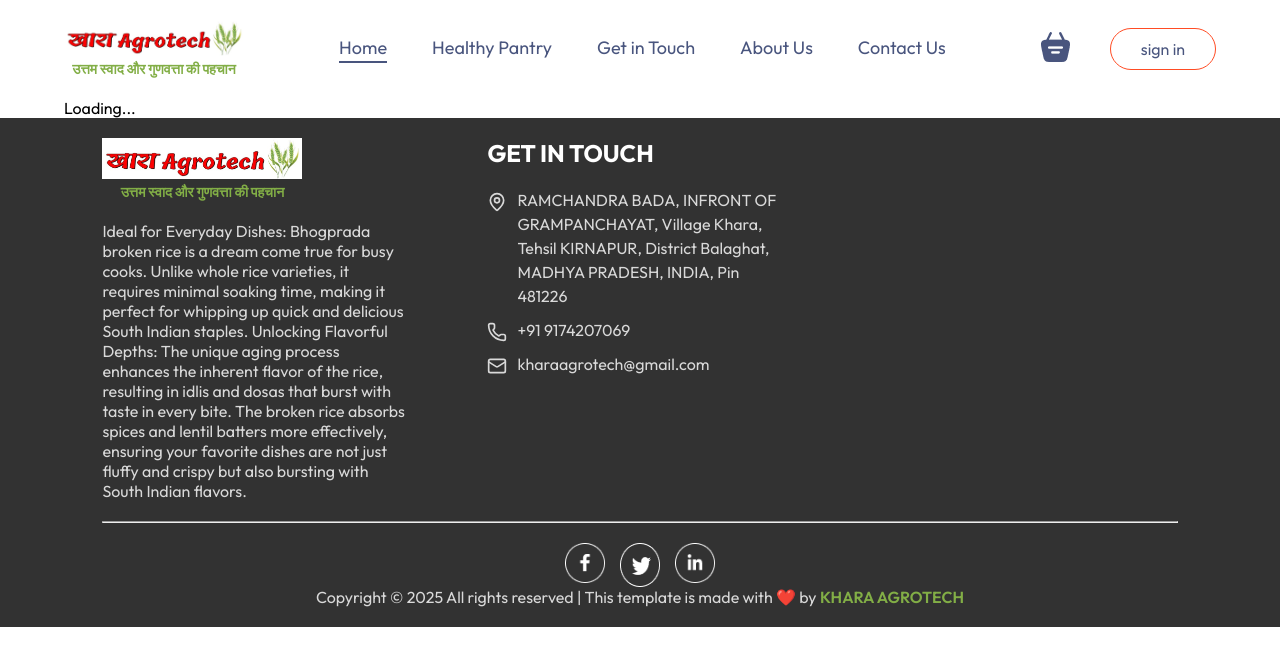
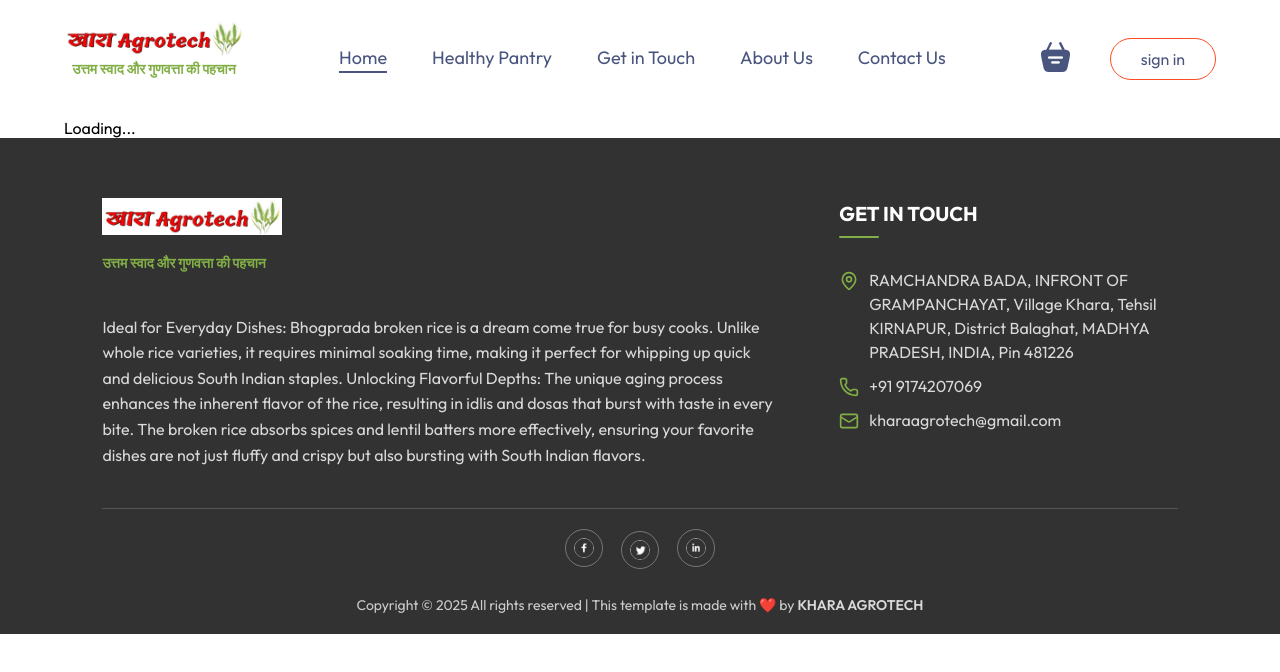
Before and after one commit to AnorgTechnlogies/KHARA_AGRO_FRONTEND, a React (Vite) app: page /product/1 in a window 1280 px wide. Shown: the top 672 px of the page. Built offline with nearby package versions, Linux system fonts and the light colour scheme; no server answers.

Commit message:
edit the footer css

```diff
--- a/src/components/Footer/Footer.css
+++ b/src/components/Footer/Footer.css
@@ -4,104 +4,170 @@
   display: flex;
   flex-direction: column;
   align-items: center;
-    /* gap: 2px; */
-    padding: 20px 8vw;
-    /* padding-top: 80px; */
+  padding: 60px 8vw 20px;
+  font-family: "Poppins", sans-serif;
 }
 
+/* ----- Top Section Layout ----- */
+.footer-content {
+  width: 100%;
+  display: grid;
+  grid-template-columns: 2fr 1fr;
+  gap: 60px;
+}
+
+.footer-content-left,
+.footer-content-right {
+  display: flex;
+  flex-direction: column;
+  gap: 20px;
+  line-height: 1.6;
+}
+
+/* ----- Logo Section ----- */
 .FooterLogoDiv {
   display: flex;
   flex-direction: column;
-    align-items: center;
-    justify-content: center;
-    text-align: center;
+  align-items: flex-start;
+  text-align: left;
 }
 
 .Footerlogo {
-    width: 200px;
+  width: 180px;
+  margin-bottom: 10px;
 }
 
-  .footer-content {
-    width: 100%;
-    display: grid;
-    grid-template-columns: 1fr 1fr 1fr;
-    gap: 80px;
+.navbar-p {
+  font-size: 14px;
+  color: #a6e18d;
+  margin-bottom: 20px;
 }
 
-  .footer-content-left,
-  .footer-content-center,
-  .footer-content-right {
-    display: flex;
-    flex-direction: column;
-    align-items: start;
-    gap: 20px;
+/* ----- Titles ----- */
+.footer-content h2 {
+  color: #fff;
+  font-size: 20px;
+  font-weight: 700;
+  margin-bottom: 10px;
+  position: relative;
 }
 
-  .footer-content-left ul li,
-  .footer-content-center ul li,
-  .footer-content-right ul li {
-    margin-bottom: 10px;
-    list-style: none;
+/* Optional underline effect */
+.footer-content h2::after {
+  content: "";
+  display: block;
+  width: 40px;
+  height: 2px;
+  background: #82ae46;
+  margin-top: 6px;
+  border-radius: 2px;
 }
 
-  /* Updated styles for contact info alignment */
+/* ----- Contact Section ----- */
+.footer-content-right ul {
+  padding: 0;
+}
+
 .footer-content-right ul li {
   display: flex;
   align-items: flex-start;
   gap: 10px;
+  margin-bottom: 10px;
+  list-style: none;
   line-height: 1.5;
 }
 
 .footer-content-right ul li svg {
   min-width: 20px;
-    margin-top: 4px;
+  color: #82ae46;
+  margin-top: 3px;
 }
 
-  .footer-content-left h2,
-  .footer-content-center h2,
-  .footer-content-right h2 {
-    color: white;
+/* ----- Links and Text ----- */
+.footer a {
+  color: #d9d9d9;
+  text-decoration: none;
+  transition: color 0.3s ease;
+}
+
+.footer a:hover {
+  color: #82ae46;
+}
+
+/* ----- Divider Line ----- */
+.footer hr {
+  width: 100%;
+  height: 1px;
+  background: #555;
+  border: none;
+  margin: 40px 0 20px;
+}
+
+/* ----- Social Icons ----- */
+.footer-social-icons {
+  display: flex;
+  justify-content: center;
+  align-items: center;
+  gap: 18px;
+  margin-bottom: 15px;
 }
 
 .footer-social-icons img {
-    width: 40px;
+  width: 38px;
+  height: 38px;
+  border-radius: 50%;
+  padding: 8px;
+  background: transparent;
+  border: 1px solid #777;
+  transition: all 0.3s ease;
+}
+
+.footer-social-icons img:hover {
+  border-color: #82ae46;
+  transform: scale(1.1);
+}
+
+/* ----- Copyright ----- */
+.footer-copyright {
+  text-align: center;
+  font-size: 14px;
+  color: #ccc;
+  margin-top: 10px;
+}
+
+.CopyRightKharaAgroTech {
+  color: #82ae46;
+  font-weight: 600;
+  text-decoration: none;
+}
+
+.CopyRightKharaAgroTech:hover {
+  text-decoration: underline;
+}
+
+/* ----- Responsive Design ----- */
+@media (max-width: 900px) {
+  .footer-content {
+    grid-template-columns: 1fr;
+    gap: 40px;
+    text-align: center;
+  }
+
+  .FooterLogoDiv {
+    align-items: center;
+    text-align: center;
+  }
+
+  .footer-content-right ul li {
+    justify-content: center;
+    text-align: left;
   }
 
   .footer-social-icons {
-    display: flex;
-    gap: 15px;
-  }
-
-  .footer li {
-    cursor: pointer;
+    justify-content: center;
   }
 
   .footer hr {
-    width: 100%;
-    height: 2px;
-    margin: 20px 0px;
-  }
-
-  .CopyRightKharaAgroTech{
-    color: #82ae46;
-    font-weight: 600;
-  }
-
-  @media (max-width: 750px) {
-    .footer-content {
-      display: flex;
-      flex-direction: column;
-      gap: 35px;
-    }
-
-    .footer-copyright {
-      text-align: center;
-    }
-
-    /* Added responsive styles for contact info */
-    .footer-content-right ul li {
-      flex-direction: row;
-      align-items: flex-start;
-      padding-right: 10px;
+    margin: 30px 0 10px;
   }
 }
```
Lines whose indentation alone changed are shown as unchanged.
